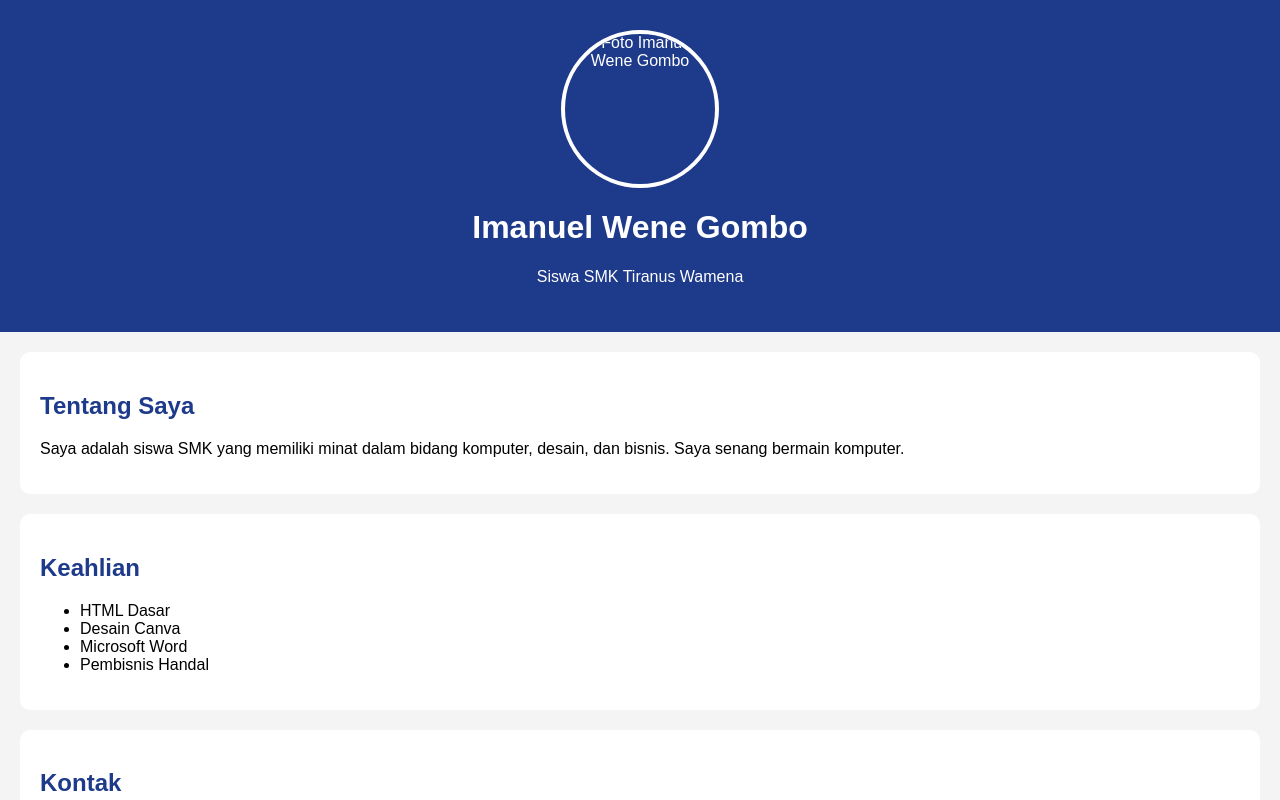
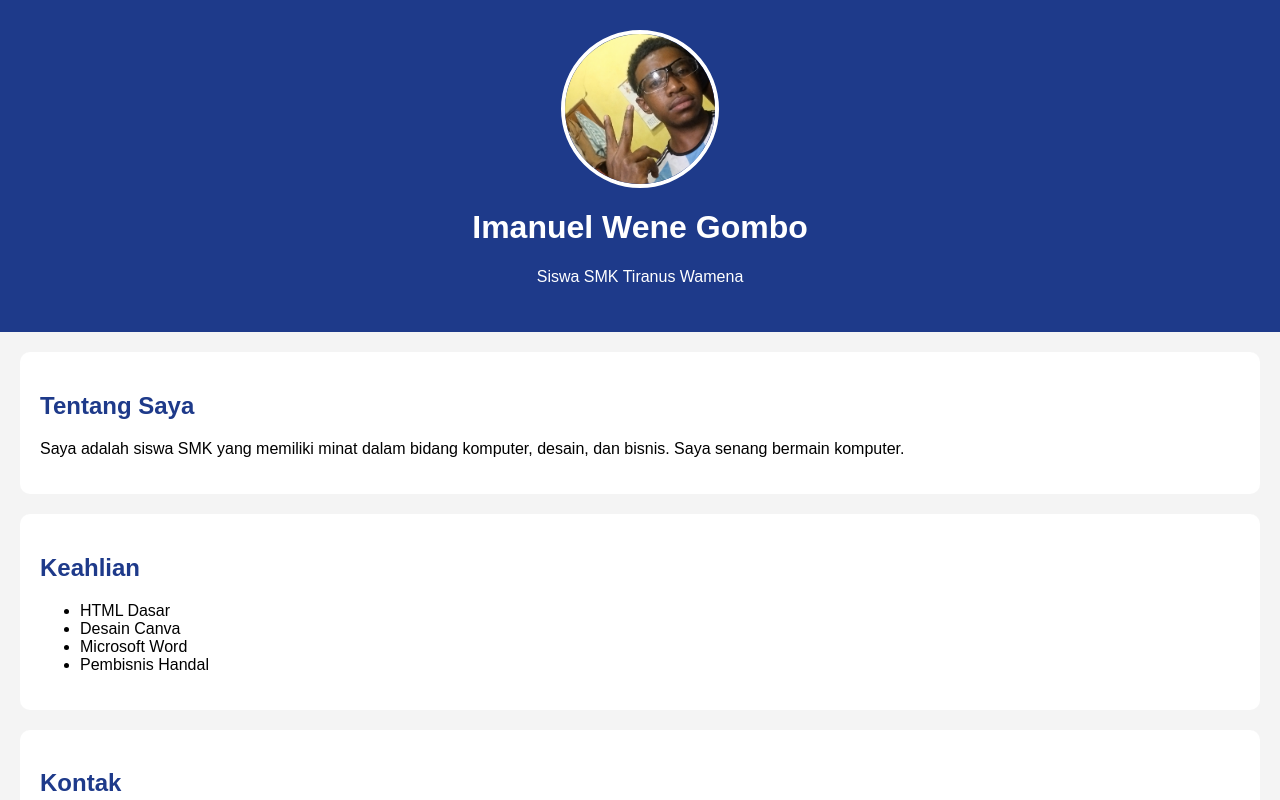
Before and after one commit to Yondaime-Hokage6-hash/Imanuel-Profil, a plain HTML site: page index.html in a window 1280 px wide. Shown: the top 800 px of the page. Drawn offline with Linux system fonts and the light colour scheme.

Commit message:
Fix HTML formatting and structure

```diff
--- a/index.html
+++ b/index.html
@@ -58,7 +58,7 @@
 <body>
 
     <header>
-        <img src="asset/img/de3102d8-3a91-4568-a052-b9b38780cc85.png" alt="Foto Imanuel Wene Gombo">
+        <img src="de3102d8-3a91-4568-a052-b9b38780cc85.png" alt="Foto Imanuel Wene Gombo">
         <h1>Imanuel Wene Gombo</h1>
         <p>Siswa SMK Tiranus Wamena</p>
     </header>
```
